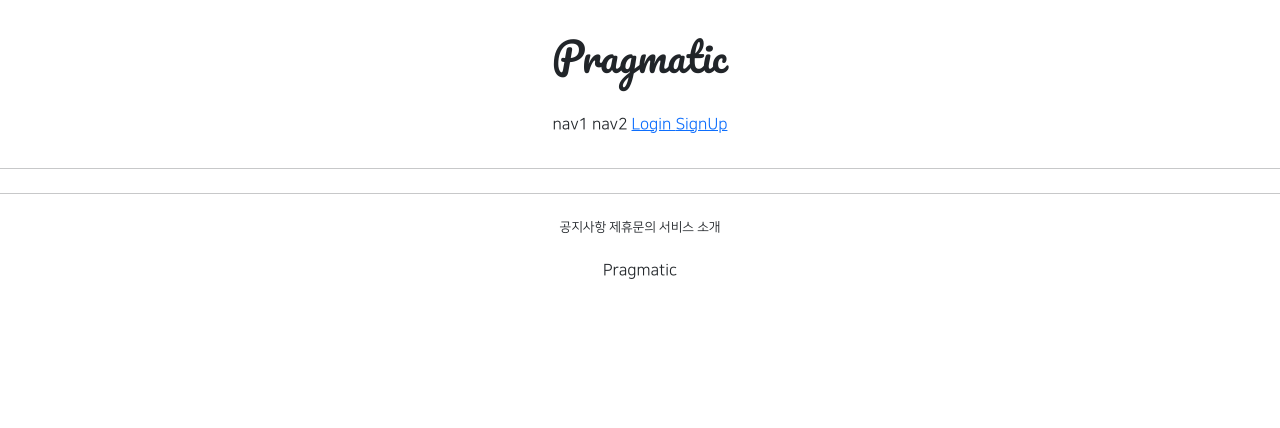
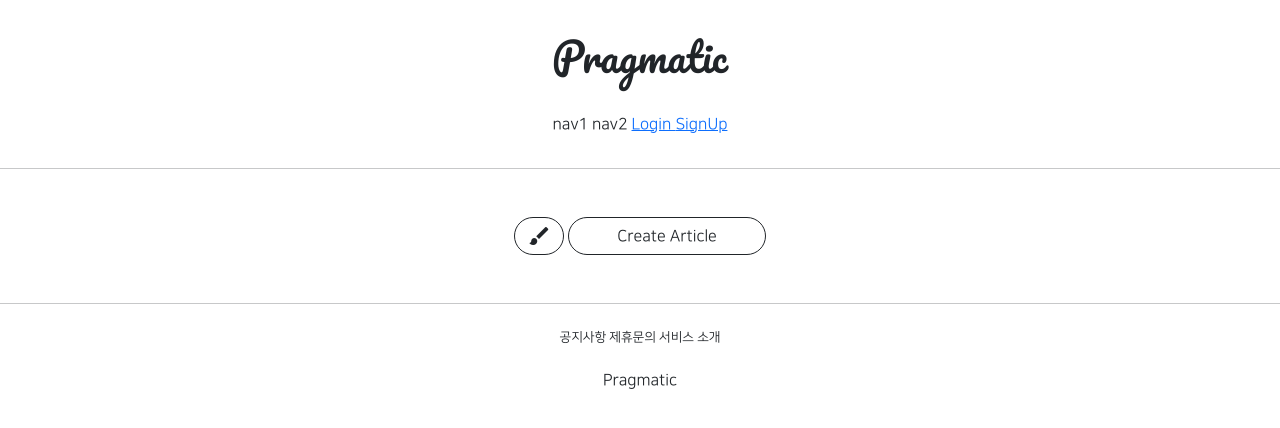
Before and after one commit to PR-Juyoung/GJAI_web, a Django app: page /articles/list/ in a window 1280 px wide. Shown: the top 428 px of the page. Run offline with Django 3.2, Linux system fonts and the light colour scheme; data that the repository does not hold is empty; parts of the project's set-up code (start-up, migrations or seed data) failed here and were passed over; some libraries are stand-ins or nearby versions.

Commit message:
210805 hello_world commit_5

```diff
--- a/articleapp/templates/articleapp/list.html
+++ b/articleapp/templates/articleapp/list.html
@@ -7,11 +7,12 @@
     <style>
         .container div {
           width: 280px;
-          background-color: antiquewhite;
+            box-shadow: 0 0 .5rem grey;
           display: flex;
           justify-content: center;
           align-items: center;
           border-radius: 1rem;
+            flex-direction: column;
         }
 
         .container img {
@@ -31,6 +32,7 @@
                     <img src="{{ article.image.url }}"
                          alt="">
                 </a>
+                <span class="m-2 NNS_B">{{ article.title }}</span>
             </div>
 
         {% endfor %}
@@ -39,6 +41,17 @@
 
     <script src="{% static 'js/magicgrid.js' %}"></script>
 
+    <div class="text-center my-5">
+        <a href="{% url 'articleapp:create' %}"
+           class="btn btn-outline-dark rounded-pill material-icons">
+            brush
+        </a>
+        <a href="{% url 'articleapp:create' %}"
+           class="btn btn-outline-dark rounded-pill px-5">
+            Create Article
+        </a>
+    </div>
+
 
 
 {% endblock %}
```
